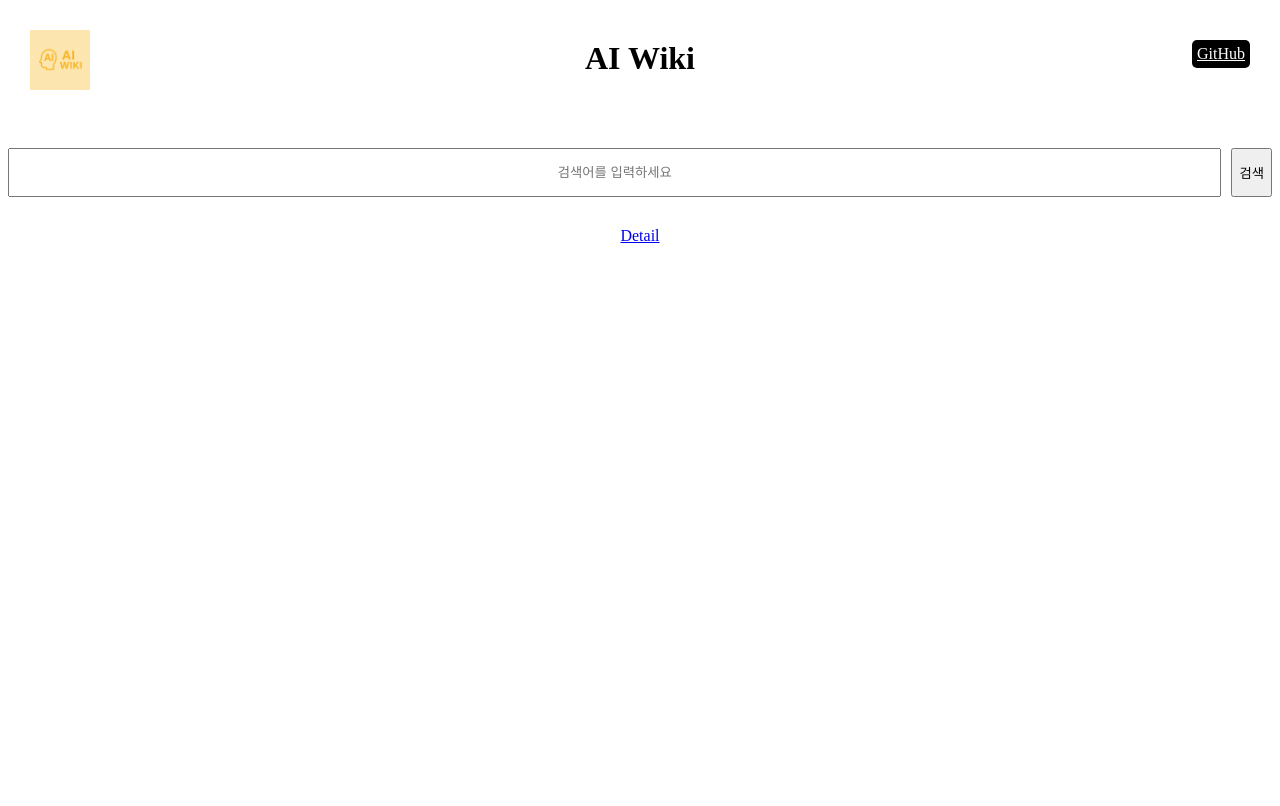
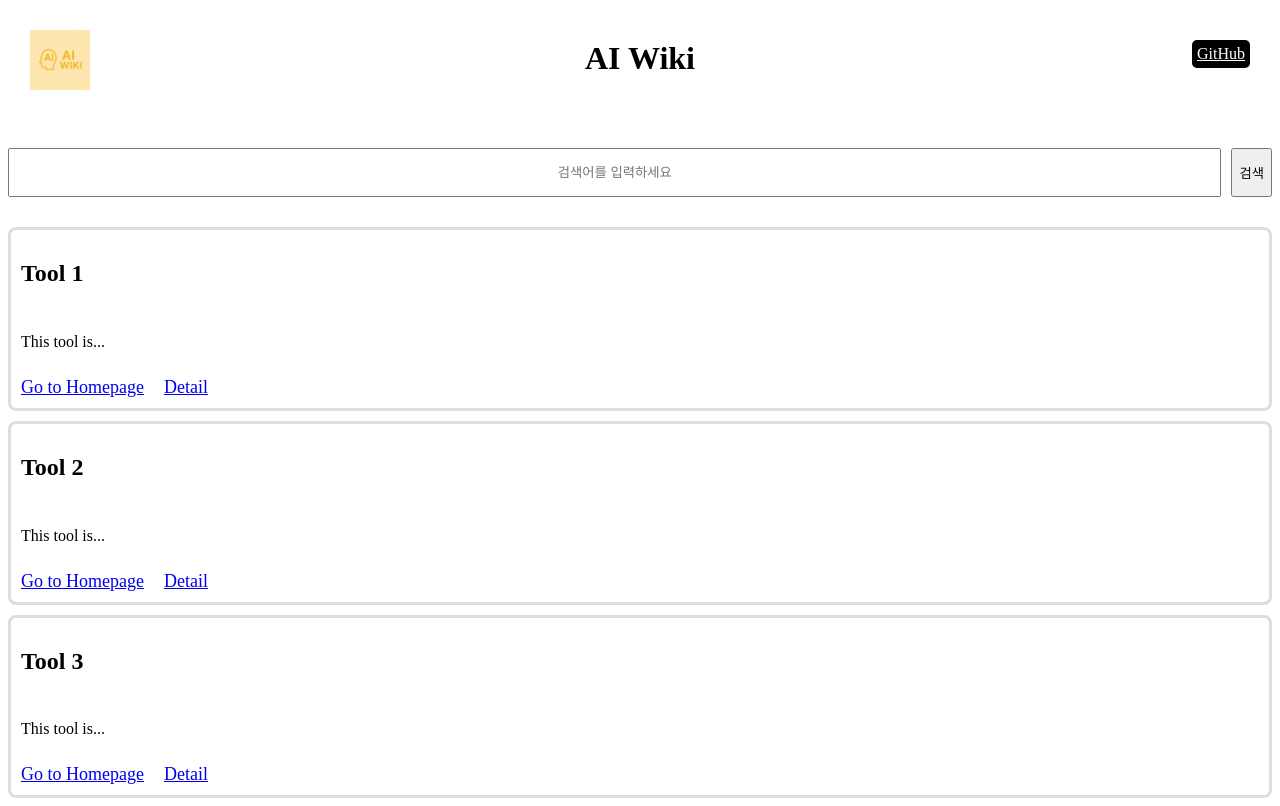
Before and after one commit to SUN-AAA/aiwiki, a React (Vite) app: page / in a window 1280 px wide. Built offline with nearby package versions, Linux system fonts and the light colour scheme.

Commit message:
add: List

```diff
--- /dev/null
+++ b/src/components/List.jsx
@@ -0,0 +1,39 @@
+import "../styles/List.css"
+import {Link} from "react-router-dom"
+
+const List = () => {
+    const tools = [
+        {
+            name: "Tool 1",
+            content: "This tool is...",
+            link: "https://www.aiwiki.kr"
+        },
+        {
+            name: "Tool 2",
+            content: "This tool is...",
+            link: "https://www.aiwiki.kr"
+        },
+        {
+            name: "Tool 3",
+            content: "This tool is...",
+            link: "https://www.aiwiki.kr"
+        },
+    ]
+
+    return (
+        <div className="List">
+            {tools.map((tool, index) => (
+                <div key={index} className="tool-item">
+                    <h2>{tool.name}</h2>
+                    <p>{tool.content}</p>
+                    <div className="button">
+                        <a href={tool.link} target="_blank" rel="noopener noreferrer">Go to Homepage</a>
+                        <Link to={"/detail"} className="Detail">Detail</Link>
+                    </div>
+                </div>
+            ))}
+        </div>
+    )
+}
+
+export default List
--- a/src/pages/Home.jsx
+++ b/src/pages/Home.jsx
@@ -1,6 +1,6 @@
-import {Link} from "react-router-dom"
 import Header from "../components/Header"
 import Searchbar from "../components/Searchbar"
+import List from "../components/List"
 import "../styles/Home.css"
 
 const Home = () => {
@@ -8,7 +8,7 @@ const Home = () => {
         <div className="Home">
             <Header/>
             <Searchbar/>
-            <Link to={"/detail"} className="Detail">Detail</Link>
+            <List/>
         </div>
     )
 }
--- a/src/styles/Home.css
+++ b/src/styles/Home.css
@@ -2,6 +2,5 @@
     display: flex;
     flex-direction: column;
     gap: 30px;
-    /*align-items: center;*/
     text-align: center;
 }
--- /dev/null
+++ b/src/styles/List.css
@@ -0,0 +1,21 @@
+.List {
+  display: flex;
+  flex-direction: column;
+  text-align: left;
+  gap:10px;
+}
+
+.tool-item {
+  display: flex;
+  flex-direction: column;
+  gap: 10px;
+  border: 3px solid #ddd;
+  padding: 10px;
+  border-radius: 8px;
+}
+
+.button {
+  display: flex;
+  gap: 20px;
+  font-size: 18px;
+}
```
